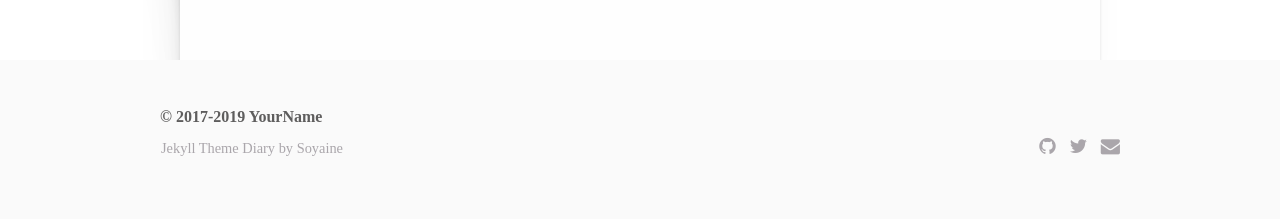
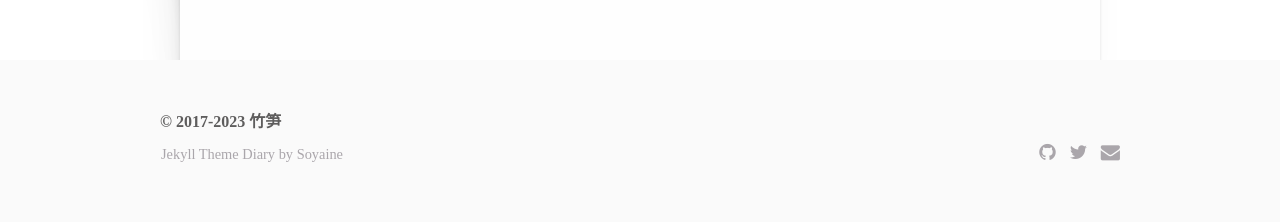
Before and after one commit to KatzeimMondlicht/katzeimMondlicht.github.io, a Jekyll site: the page built from index.html, in a window 1280 px wide. Shown: the part 729-951 px from the top of the page. Built offline with Jekyll 4.4.1, drawn with Linux system fonts in a browser that asks for light colours.

Commit message:
Update _config.yml

```diff
--- a/_config.yml
+++ b/_config.yml
@@ -1,11 +1,11 @@
-name: YourName
+name: 竹笋
 permalink: :year/:month/:day/:title
 baseurl: /jekyll-theme-diary
 
 # Your blog's start year and this year, showed in the footer left
 # start is optional
 start: 2017
-now: 2019
+now: 2023
 
 # Social links showed in the footer
 # You just need modify the nickname of github and twitter
```
